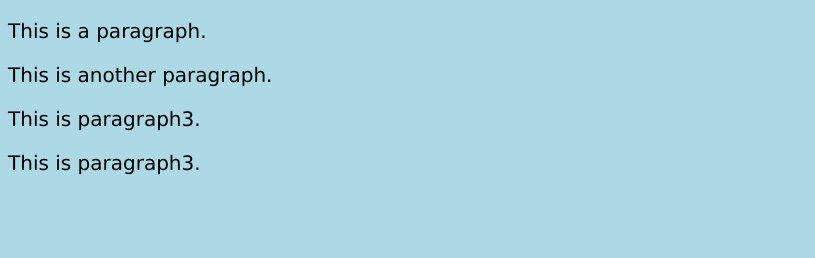
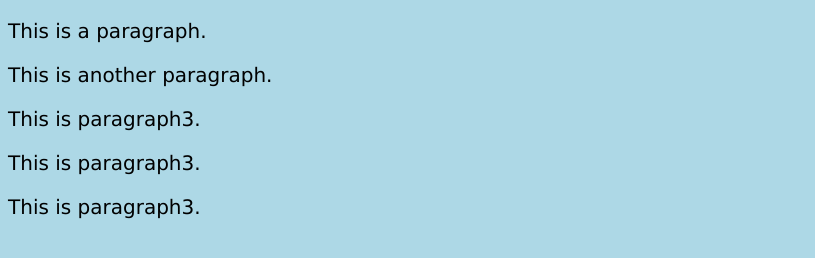
Before and after one commit to farzaneee/project, a plain HTML site: page index.html in a window 1280 px wide. Shown: the part 90-348 px from the top of the page, without its empty margins (0-815 px from the left). Drawn offline with Linux system fonts and the light colour scheme.

Commit message:
change index.html

```diff
--- a/index.html
+++ b/index.html
@@ -13,5 +13,6 @@
 <p>This is another paragraph.</p>
 <p>This is  paragraph3.</p>
 <p>This is  paragraph3.</p>
+<p>This is  paragraph3.</p>
 </body>
 </html>
```
